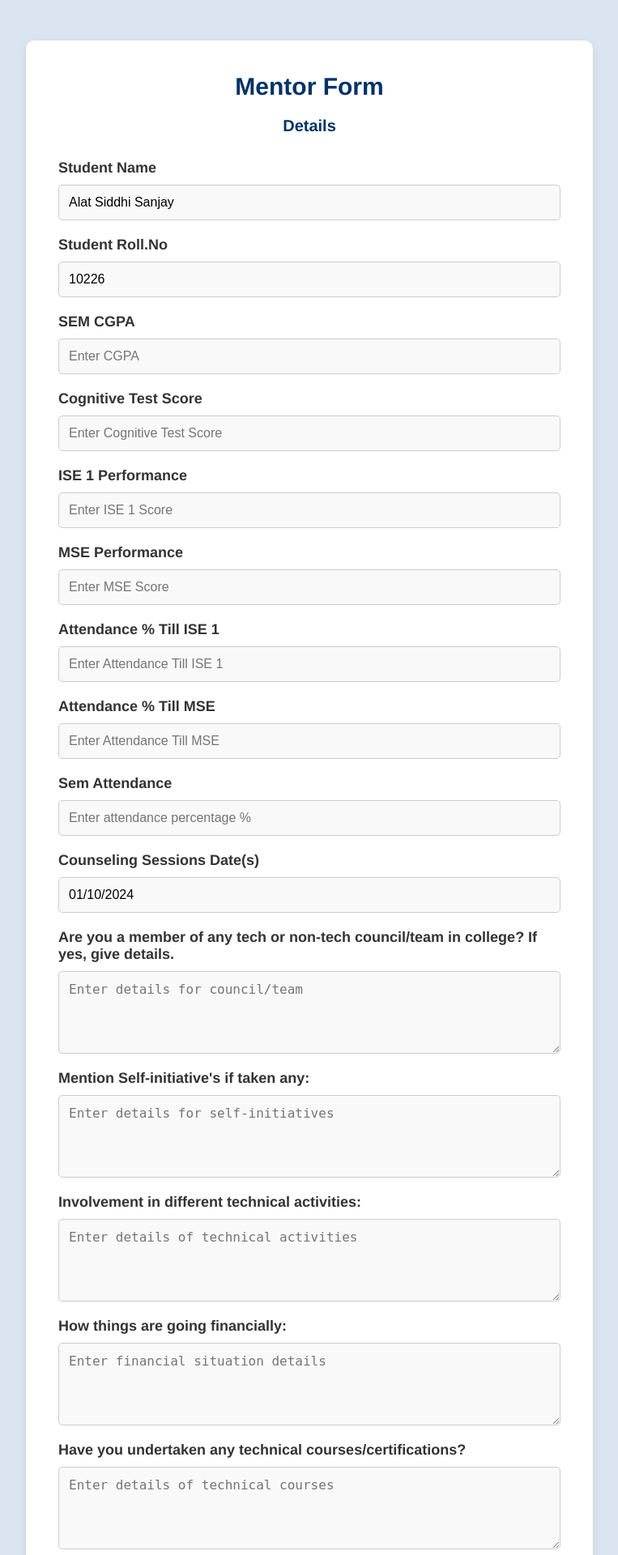
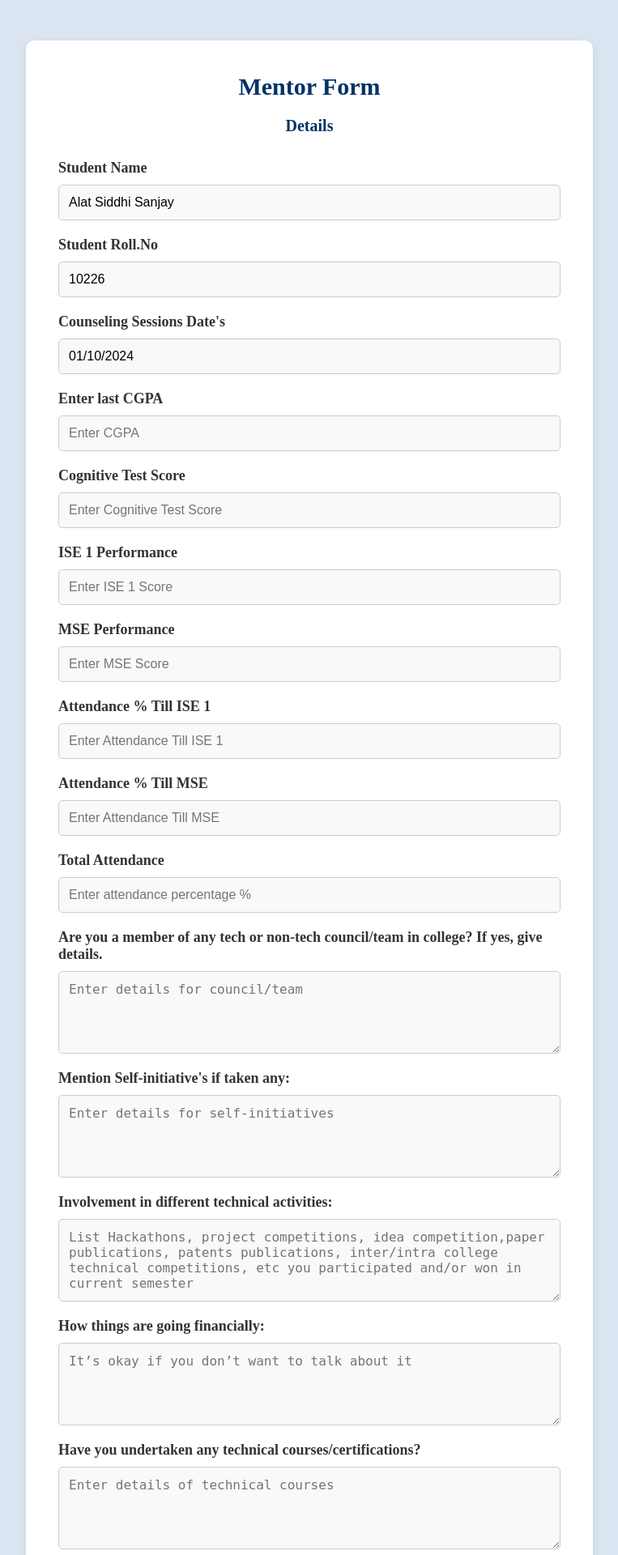
Before and after one commit to Vinish-Rexson/Mentor, a Django app: page /form/1 in a window 1280 px wide. Shown: the top 1920 px of the page at 81% size, without its empty margins (258-1021 px from the left). Run offline with Django 5.2, Linux system fonts and the light colour scheme; data comes from the database, SQL or seed files in the repository; both versions use the stored data as it was after the commit.

Commit message:
form texts changed

```diff
--- a/mentor_management/settings.py
+++ b/mentor_management/settings.py
@@ -133,5 +133,5 @@ LOGOUT_REDIRECT_URL = '/accounts/login'
 
 
 CSRF_TRUSTED_ORIGINS = [
-    'https://2221-2405-201-27-50dc-c0c-30c6-608d-43ea.ngrok-free.app'
+    'https://60f6-2405-201-27-50dc-5d97-850d-e850-557a.ngrok-free.app'
 ]
--- a/templates/form.html
+++ b/templates/form.html
@@ -13,11 +13,13 @@
             box-sizing: border-box;
         }
 
+        @import url('https://fonts.googleapis.com/css2?family=Playfair+Display:wght@400;500;700&display=swap');
+
         body {
-            font-family: "Helvetica Neue", "Helvetica", Arial, sans-serif;
-            background-color: #f4f7fc; /* Light background */
+            font-family: "Playfair Display", serif;
+            background-color: #e9eff7; /* Light bluish background */
+            color: #2e3b55; /* Luxury dark blue for text */
         }
-
         /* Form container with shadow */
         .form-wrapper {
             background-color: #dbe5f1; /* Shaded background */
@@ -100,6 +102,7 @@
             background-color: #f9f9f9;
             transition: background-color 0.3s ease, border-color 0.3s ease; /* Smooth focus animation */
             animation: fadeIn 0.5s ease-in-out; /* Fade-in animation for inputs */
+            font:serif;
         }
 
         /* Input hover and focus effects */
@@ -109,6 +112,7 @@
             background-color: #eef6ff; /* Light blue background on focus */
             border-color: #007bff; /* Blue border on focus */
             outline: none;
+
         }
 
         /* Submit button */
@@ -220,10 +224,12 @@
                 <!-- Student Roll Number Input -->
                 <label for="student-roll">Student Roll.No</label>
                 <input type="text" id="student-roll" name="rollno" value="{{ student.roll_number }}" readonly required />
-
+                <!-- Counseling Sessions Date Input -->
+                <label for="date">Counseling Sessions Date's</label>
+                <input type="text" id="date" name="date" value="{{ date|default:'No Date Available' }}" readonly required />
 
                 <!-- CGPA Input -->
-                <label for="cgpa">SEM  CGPA</label>
+                <label for="cgpa">Enter last CGPA </label>
                 <input type="number" id="cgpa" name="semcgpa" placeholder="Enter CGPA"
                        value="{{ form_data.semcgpa|default:'' }}" min="0" max="10" step="0.01" required />
 
@@ -252,14 +258,12 @@
                         value="{{ form_data.atte_mse|default:'' }}" min="0" max="100" step="0.01" required />
 
                 <!-- Attendance Input -->
-                <label for="attendance">Sem Attendance</label>
+                <label for="attendance">Total Attendance</label>
                 <input type="number" id="attendance" name="attendance" placeholder="Enter attendance percentage %"
                         value="{{ form_data.attendance|default:'' }}" min="0" max="100" step="0.01" required />
 
 
-                <!-- Counseling Sessions Date Input -->
-                <label for="date">Counseling Sessions Date(s)</label>
-                <input type="text" id="date" name="date" value="{{ date|default:'No Date Available' }}" readonly required />
+
 
 
 
@@ -276,18 +280,18 @@
 
                 <!-- Technical Activities Input -->
                 <label for="technical_activities">Involvement in different technical activities:</label>
-                <textarea id="technical_activities" name="question3" placeholder="Enter details of technical activities" rows="4" required>{{ form_data.question3|default:'' }}</textarea>
+                <textarea id="technical_activities" name="question3" placeholder="List Hackathons, project competitions, idea competition,paper publications, patents publications, inter/intra college technical competitions, etc you participated and/or won in current semester" rows="4" required>{{ form_data.question3|default:'' }}</textarea>
 
                 <!-- Financial Situation Input -->
                 <label for="financial_situation">How things are going financially:</label>
-                <textarea id="financial_situation" name="question4" placeholder="Enter financial situation details" rows="4">{{ form_data.question4|default:'' }}</textarea>
+                <textarea id="financial_situation" name="question4"  placeholder="It’s okay if you don’t want to talk about it" rows="4">{{ form_data.question4|default:'' }}</textarea>
 
                 <!-- Technical Courses/Certifications Input -->
                 <label for="technical_courses">Have you undertaken any technical courses/certifications?</label>
                 <textarea id="technical_courses" name="question5" placeholder="Enter details of technical courses" rows="4">{{ form_data.question5|default:'' }}</textarea>
 
                 <!-- Soft Skill Training Input -->
-                <label for="soft_skill_training">Have you undertaken any soft skill training programme?</label>
+                <label for="soft_skill_training">Have you undertaken any soft skill training programme to mould yourself as per workplace ethics? </label>
                 <textarea id="soft_skill_training" name="question6" placeholder="Enter details of soft skill training" rows="4">{{ form_data.question6|default:'' }}</textarea>
 
                 <!-- Co-curricular Events Input -->
@@ -300,19 +304,19 @@
 
                 <!-- Internship Details Input -->
                 <label for="internship">Give details of any internship undertaken:</label>
-                <textarea id="internship" name="question9" placeholder="Enter internship details" rows="4">{{ form_data.question9|default:'' }}</textarea>
+                <textarea id="internship" name="question9" placeholder="if Yes, please give the company name, role offered, duration and stipend details" rows="4">{{ form_data.question9|default:'' }}</textarea>
 
                 <!-- Entrepreneur Details Input -->
                 <label for="entrepreneur">Are you an entrepreneur?</label>
-                <textarea id="entrepreneur" name="question9" placeholder="Enter entrepreneur details" rows="4">{{ form_data.question9|default:'' }}</textarea>
+                <textarea id="entrepreneur" name="question9" placeholder="if Yes, please give the details including registration letter" rows="4">{{ form_data.question9|default:'' }}</textarea>
 
                 <!-- Higher Studies Plans Input -->
-                <label for="higher_studies">Are you planning or preparing for Higher studies?</label>
-                <textarea id="higher_studies" name="question10" placeholder="Enter details of higher studies plans" rows="4">{{ form_data.question10|default:'' }}</textarea>
+                <label for="higher_studies">Are you planning or preparing for Higher studies? Or take entrance exams (Y/N). </label>
+                <textarea id="higher_studies" name="question10" placeholder="If yes, give details (exam name and score)" rows="4">{{ form_data.question10|default:'' }}</textarea>
 
                 <!-- Job Offer Details Input -->
                 <label for="job_offer">Do you have a job offer in hand?</label>
-                <textarea id="job_offer" name="question11" placeholder="Enter job offer details" rows="4">{{ form_data.question11|default:'' }}</textarea>
+                <textarea id="job_offer" name="question11" placeholder="Answer if applicable, please give details" rows="4">{{ form_data.question11|default:'' }}</textarea>
 
 
                 <!-- Submit Button -->
```
Also changed, not shown: db.sqlite3, 1 other file.
